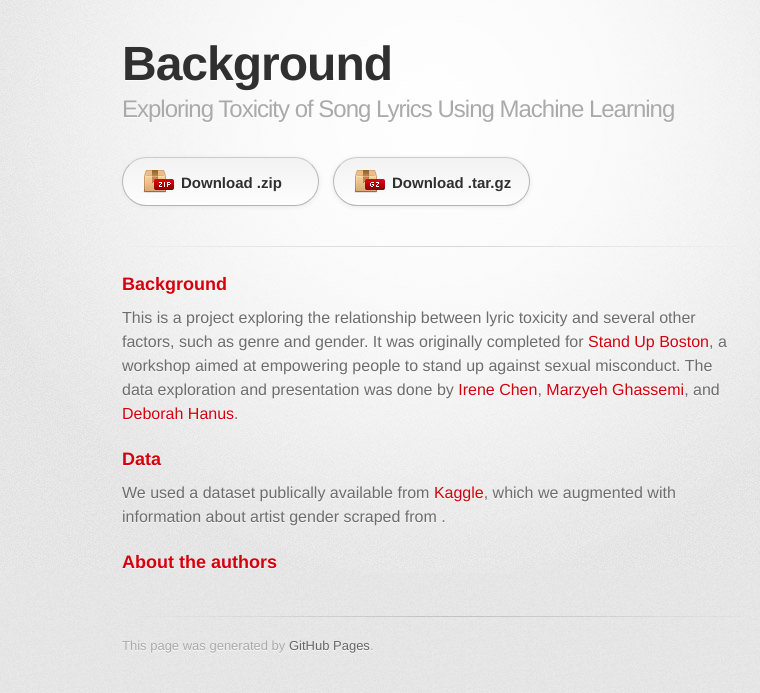
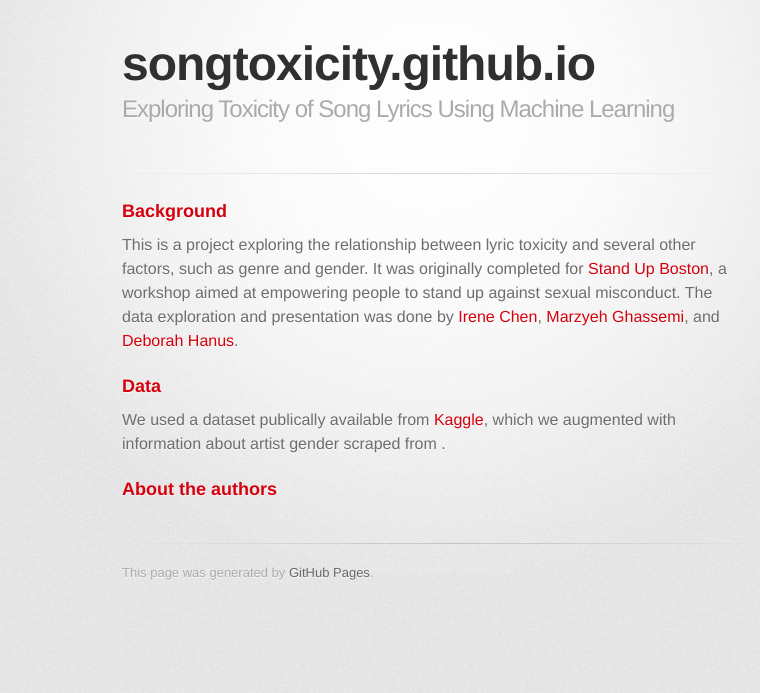
Before and after one commit to songtoxicity/songtoxicity.github.io, a Jekyll site: the page built from index.md, in a window 1280 px wide. Shown: the top 693 px of the page, without its empty margins (208-968 px from the left). Built offline with Jekyll 4.4.1, drawn with Linux system fonts in a browser that asks for light colours; some web fonts are replaced; our own code applies the rules of GitHub Pages for plain Markdown files.

Commit message:
remove download buttons

```diff
--- a/_layouts/default.html
+++ b/_layouts/default.html
@@ -17,22 +17,22 @@
       <div class="inner">
 
         <header>
-          <h1>{{ page.title | default: site.title | default: site.github.repository_name }}</h1>
+          <h1>{{  default: site.title | default: site.github.repository_name }}</h1>
           <h2>{{ page.description | default: site.description | default: site.github.project_tagline }}</h2>
         </header>
-        <section id="downloads" class="clearfix">
-          {% if site.show_downloads %}
-          <a href="{{ site.github.zip_url }}" id="download-zip" class="button"><span>Download .zip</span></a>
-          <a href="{{ site.github.tar_url }}" id="download-tar-gz" class="button"><span>Download .tar.gz</span></a>
-          {% endif %}
-	{% if site.github.public %}
-	  {% if site.github.is_project_page %}
-          <a href="{{ site.github.repository_url }}" id="view-on-github" class="button"><span>View on GitHub</span></a>
-	  {% else %}
-          <a href="{{ site.github.owner_url }}" id="view-on-github" class="button"><span>View on GitHub</span></a>
-	  {% endif %}
-	{% endif %}
-        </section>
+<!--         <section id="downloads" class="clearfix"> -->
+<!--           {% if site.show_downloads %} -->
+<!--           <a href="{{ site.github.zip_url }}" id="download-zip" class="button"><span>Download .zip</span></a> -->
+<!--           <a href="{{ site.github.tar_url }}" id="download-tar-gz" class="button"><span>Download .tar.gz</span></a> -->
+<!--           {% endif %} -->
+<!-- 	{% if site.github.public %} -->
+<!-- 	  {% if site.github.is_project_page %} -->
+<!--           <a href="{{ site.github.repository_url }}" id="view-on-github" class="button"><span>View on GitHub</span></a> -->
+<!-- 	  {% else %} -->
+<!--           <a href="{{ site.github.owner_url }}" id="view-on-github" class="button"><span>View on GitHub</span></a> -->
+<!-- 	  {% endif %} -->
+<!-- 	{% endif %} -->
+<!--         </section> -->
         <hr>
         <section id="main_content">
           {{ content }}
```
